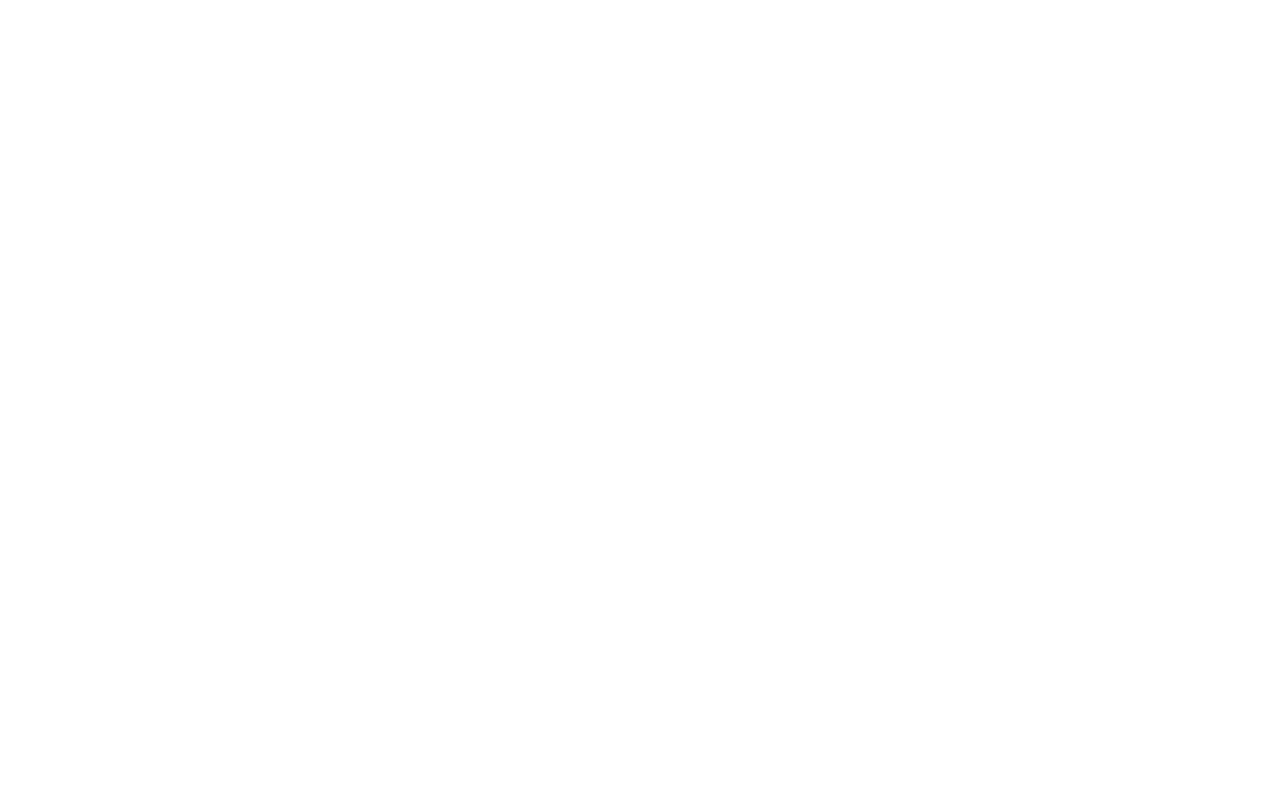
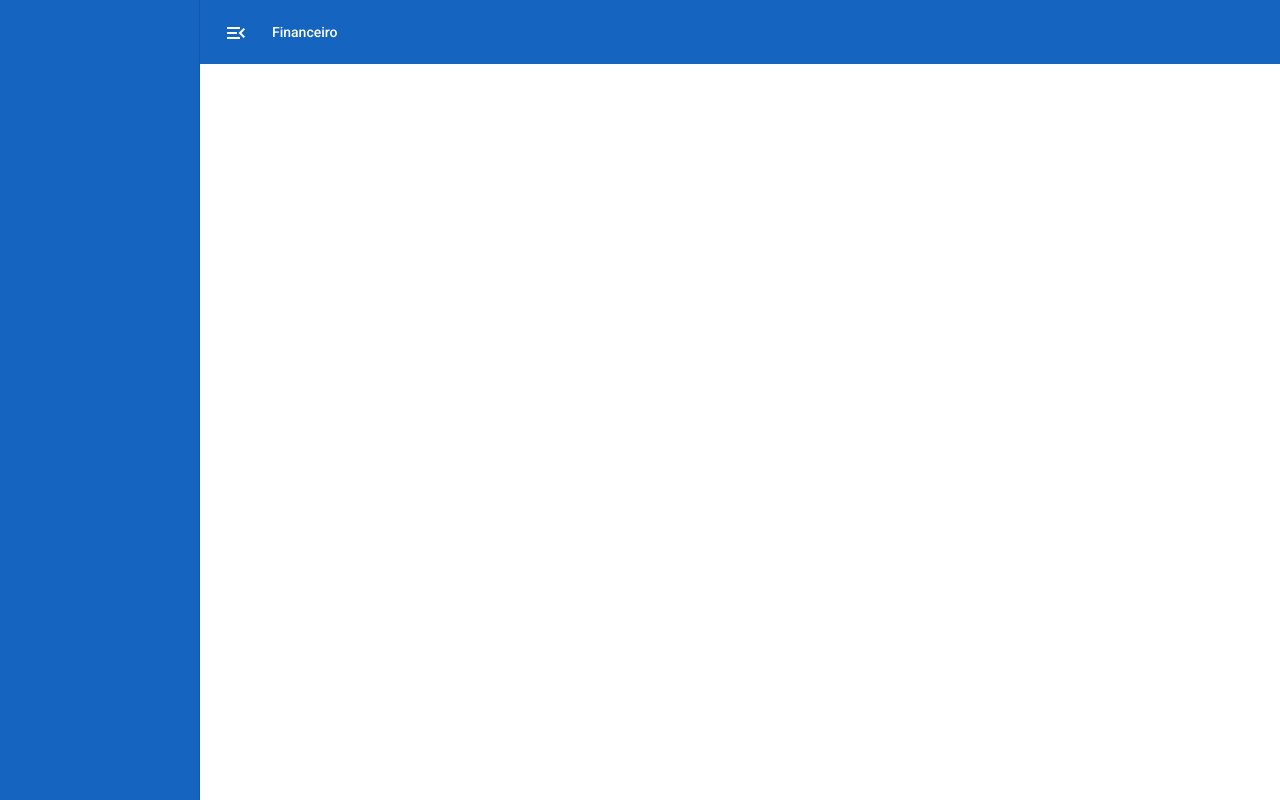
Before and after one commit to andersonHSM/financeiro, an Angular app: page / in a window 1280 px wide. Built offline with nearby package versions, Linux system fonts and the light colour scheme.

Commit message:
inicio do dash

```diff
--- /dev/null
+++ b/src/app/components/dash/dash-routing.module.ts
@@ -0,0 +1,11 @@
+import { NgModule } from "@angular/core";
+import { Routes, RouterModule } from "@angular/router";
+import { DashComponent } from "./dash.component";
+
+const routes: Routes = [{ path: "", component: DashComponent }];
+
+@NgModule({
+  imports: [RouterModule.forChild(routes)],
+  exports: [RouterModule]
+})
+export class DashRoutingModule {}
--- /dev/null
+++ b/src/app/components/dash/dash.component.html
@@ -0,0 +1,26 @@
+<mat-sidenav-container class="sidenav-container">
+    <mat-sidenav mode="side" [opened]="sidenavOpened" class="sidenav">
+        <div class="sidenav-actions">
+        </div>
+    </mat-sidenav>
+    <mat-sidenav-content>
+        <div class="main-content">
+            <mat-toolbar color="primary" style="height: 64px;">
+                <mat-toolbar-row>
+                    <span id="sidenav-closer">
+                        <button mat-icon-button (click)="sidenavOpened = !sidenavOpened">
+                            <mat-icon *ngIf="sidenavOpened" matTooltip="Ocultar Menu Lateral"
+                                matTooltipPosition="below">menu_open</mat-icon>
+                            <mat-icon *ngIf="!sidenavOpened" matTooltip="Mostrar Menu Lateral"
+                                matTooltipPosition="below">menu</mat-icon>
+                        </button>
+                    </span>
+                    <span [routerLink]="['']">
+                        <button mat-button>Financeiro</button>
+                    </span>
+                </mat-toolbar-row>
+            </mat-toolbar>
+            <ng-content #outlet></ng-content>
+        </div>
+    </mat-sidenav-content>
+</mat-sidenav-container>
--- /dev/null
+++ b/src/app/components/dash/dash.component.scss
@@ -0,0 +1,41 @@
+.sidenav {
+  background: #1565c0;
+  min-width: 200px;
+  // display: flex;
+  //   minheight: 100%;
+}
+.sidenav-actions {
+  // position: absolute;
+  display: flex;
+  width: 100%;
+  height: 100%;
+  order: 2;
+}
+#sidenav-closer {
+  display: block;
+  color: white;
+}
+
+.sidenav-container {
+  height: 100%;
+}
+
+.main-content {
+  position: relative;
+  background: white;
+  display: flex;
+  flex-wrap: wrap;
+  width: 100%;
+  height: 100%;
+  overflow-y: auto;
+  overflow-x: auto;
+}
+
+:host {
+  display: block;
+  width: 100%;
+  height: 100%;
+  position: absolute;
+  overflow-y: auto;
+  overflow-x: auto;
+}
--- /dev/null
+++ b/src/app/components/dash/dash.component.ts
@@ -0,0 +1,17 @@
+import { Component, OnInit } from "@angular/core";
+
+@Component({
+  selector: "app-dash",
+  templateUrl: "./dash.component.html",
+  styleUrls: ["./dash.component.scss"]
+})
+export class DashComponent implements OnInit {
+  /**
+   * Variável que controla a abertura da sidenav
+   */
+  sidenavOpened = true;
+
+  constructor() {}
+
+  ngOnInit(): void {}
+}
--- a/src/app/features/auth/auth.component.scss
+++ b/src/app/features/auth/auth.component.scss
@@ -1,9 +1,9 @@
 .bg {
   background: linear-gradient(
     270deg,
-    rgba(165, 172, 255, 1) 0%,
-    rgba(102, 149, 208, 1) 53%,
-    rgba(45, 101, 112, 1) 100%
+    rgba(66, 165, 245, 1) 0%,
+    rgba(30, 136, 229, 1) 50%,
+    rgba(21, 101, 192, 1) 100%
   );
   position: absolute;
   width: 100%;
--- a/src/app/features/auth/register/register.component.scss
+++ b/src/app/features/auth/register/register.component.scss
@@ -4,7 +4,8 @@
   display: flex;
   justify-content: center;
   align-items: center;
-  overflow-y: auto;
+  // overflow-y: auto;
+  // padding: 25px;
 }
 
 .card {
--- a/src/app/features/auth/reset-password/reset-password.component.html
+++ b/src/app/features/auth/reset-password/reset-password.component.html
@@ -21,7 +21,7 @@
 
 <ng-template #resetPassword>
     <form class="mt-3">
-        <mat-form-field appearance="outline" class="col-12 col-md-6 ">
+        <mat-form-field appearance="outline" class="col-12  ">
             <mat-label>Senha</mat-label>
             <input [type]="hidePassword ? 'password' : 'text'" matInput autocomplete="off">
             <mat-hint>Por favor, infome sua nova senha</mat-hint>
@@ -30,7 +30,7 @@
             <mat-icon matTooltip="Ocultar Senha" *ngIf="!hidePassword" (click)="togglePasswordVisibilty()" matSuffix>
                 visibility_off</mat-icon>
         </mat-form-field>
-        <mat-form-field appearance="outline" class="col-12 col-md-6 mt-2">
+        <mat-form-field appearance="outline" class="col-12 mt-2">
             <mat-label>Confirmar Senha</mat-label>
             <input [type]="hidePasswordConfirm ? 'password' : 'text'" matInput autocomplete="off">
             <mat-hint>Por favor, confirme sua nova senha</mat-hint>
@@ -44,7 +44,7 @@
         </mat-form-field>
     </form>
     <div class="col-12 col-md-4 d-flex align-items-center flex-column mx-auto mt-2">
-        <button mat-raised-button color="primary" class="col-12">Cadastrar</button>
+        <button mat-raised-button color="primary" class="col-12">Recuperar</button>
         <span class="mt-2 mx-auto" style="text-align: center;">
             <a [routerLink]="['../login']">Lembrou? <br> Fazer Login</a>
         </span>
--- a/src/app/features/features-routing.module.ts
+++ b/src/app/features/features-routing.module.ts
@@ -6,6 +6,13 @@
   {
     path: "",
     children: [
+      {
+        path: "",
+        loadChildren: () =>
+          import("../components/dash/dash-routing.module").then(
+            dash => dash.DashRoutingModule
+          )
+      },
       {
         path: "autenticacao",
         loadChildren: () =>
--- a/src/app/features/features.module.ts
+++ b/src/app/features/features.module.ts
@@ -2,11 +2,11 @@
 import { AuthModule } from "./auth/auth.module";
 import { FeaturesRoutingModule } from "./features-routing.module";
 import { CommonModule } from "@angular/common";
+import { DashModule } from "../components/dash/dash.module";
 
-const modules = [AuthModule, FeaturesRoutingModule, CommonModule];
+const modules = [AuthModule, FeaturesRoutingModule, CommonModule, DashModule];
 
 @NgModule({
-  declarations: [],
   imports: [modules],
   exports: [modules]
 })
--- a/src/styles.scss
+++ b/src/styles.scss
@@ -11,11 +11,11 @@
 // Define the palettes for your theme using the Material Design palettes available in palette.scss
 // (imported above). For each palette, you can optionally specify a default, lighter, and darker
 // hue. Available color palettes: https://material.io/design/color/
-$financeiro-primary: mat-palette($mat-indigo);
-$financeiro-accent: mat-palette($mat-pink, A200, A100, A400);
+$financeiro-primary: mat-palette($mat-blue, 800);
+$financeiro-accent: mat-palette($mat-deep-purple, A200, A100, A400);
 
 // The warn palette is optional (defaults to red).
-$financeiro-warn: mat-palette($mat-red);
+$financeiro-warn: mat-palette($mat-red, A700);
 
 // Create the theme object (a Sass map containing all of the palettes).
 $financeiro-theme: mat-light-theme(
@@ -41,14 +41,14 @@
 }
 
 // // @import "variables";
-// @import "~bootstrap/scss/functions";
-// @import "~bootstrap/scss/variables";
-// @import "~bootstrap/scss/mixins";
-// @import "~bootstrap/scss/reboot";
-// @import "~bootstrap/scss/grid";
-// @import "~bootstrap/scss/utilities"; // add css utilities
+@import "~bootstrap/scss/functions";
+@import "~bootstrap/scss/variables";
+@import "~bootstrap/scss/mixins";
+@import "~bootstrap/scss/reboot";
+@import "~bootstrap/scss/grid";
+@import "~bootstrap/scss/utilities"; // add css utilities
 // // @import "reset";
-@import "~bootstrap/dist/css/bootstrap.css";
+// @import "~bootstrap/dist/css/bootstrap.css";
 
 a {
   text-decoration: none !important;
@@ -57,3 +57,7 @@
 .card-title {
   text-align: center;
 }
+
+button {
+  outline: none !important;
+}
```
Also changed, not shown: src/app/components/dash/dash.module.ts (added, +12 -0 lines), src/app/features/auth/register/register.component.html (+9 -9 lines), 1 other file (tests, documents, lock files or other folders).
